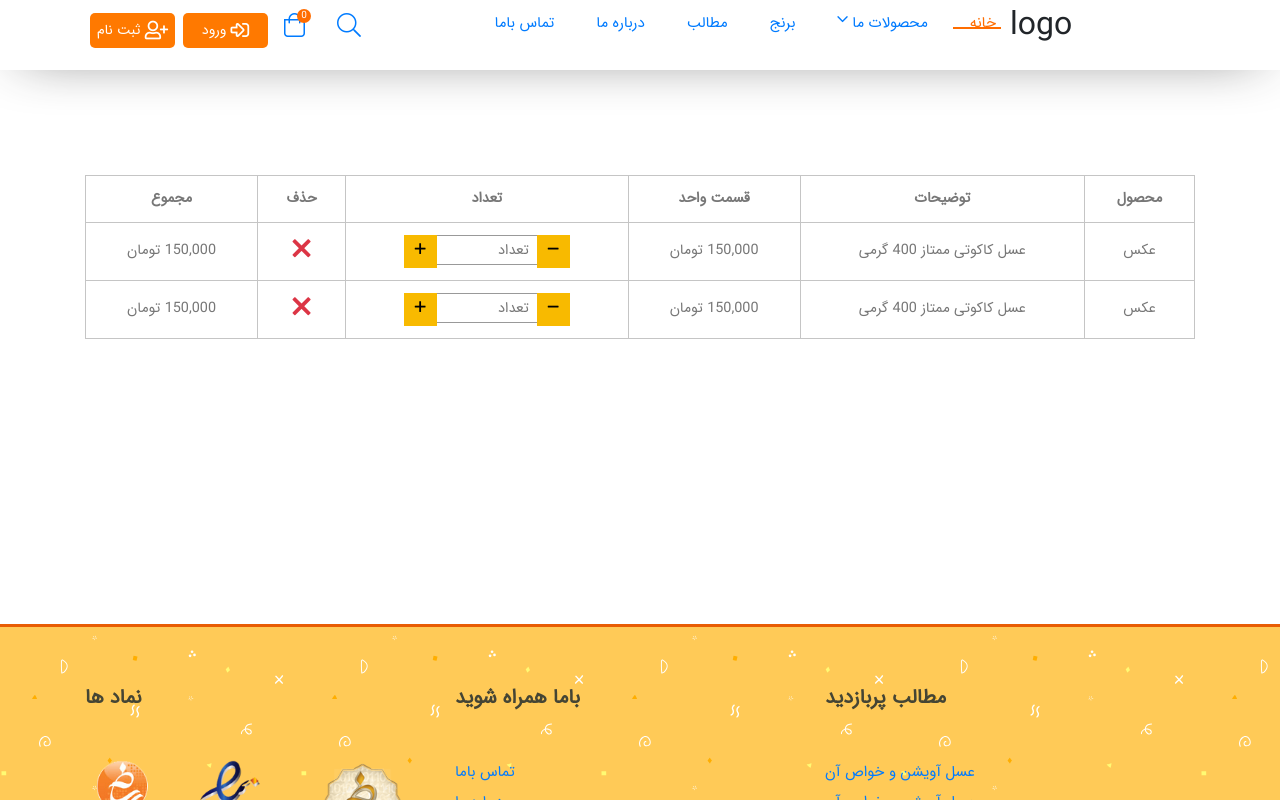
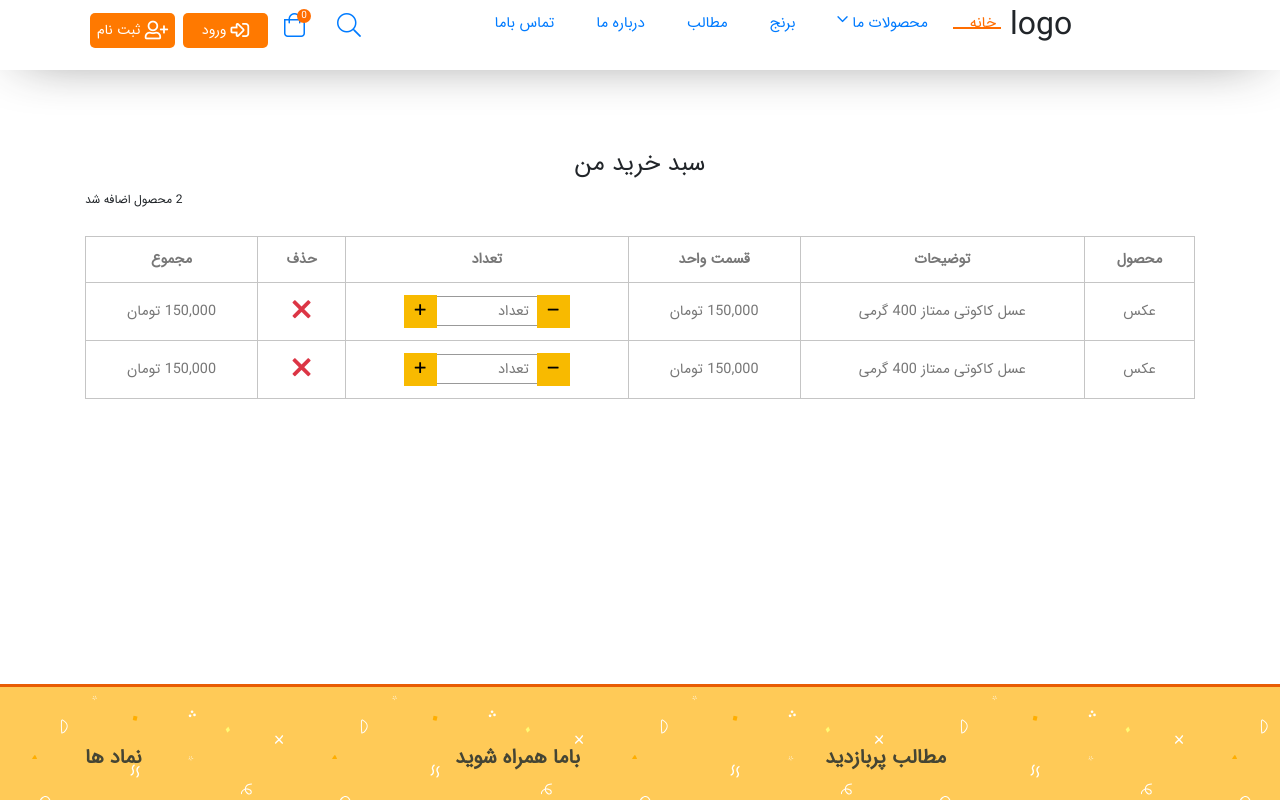
Before and after one commit to miladmohammadi82/afraalian-vue-cli, a Vue app: page /shoping-cart in a window 1280 px wide. Shown: the top 800 px of the page. Built offline with nearby package versions, Linux system fonts and the light colour scheme.

Commit message:
create teble complet

```diff
--- a/src/components/views/cartPage.vue
+++ b/src/components/views/cartPage.vue
@@ -1,5 +1,9 @@
 <template>
   <div class="container container-cart-page">
+    <div class="title-page-cart">
+      <h4 class="text-center">سبد خرید من</h4>
+      <small style="font-size: 12px;">2 محصول اضافه شد</small>
+    </div>
     <table class="content-table">
       <thead>
         <tr>
```
